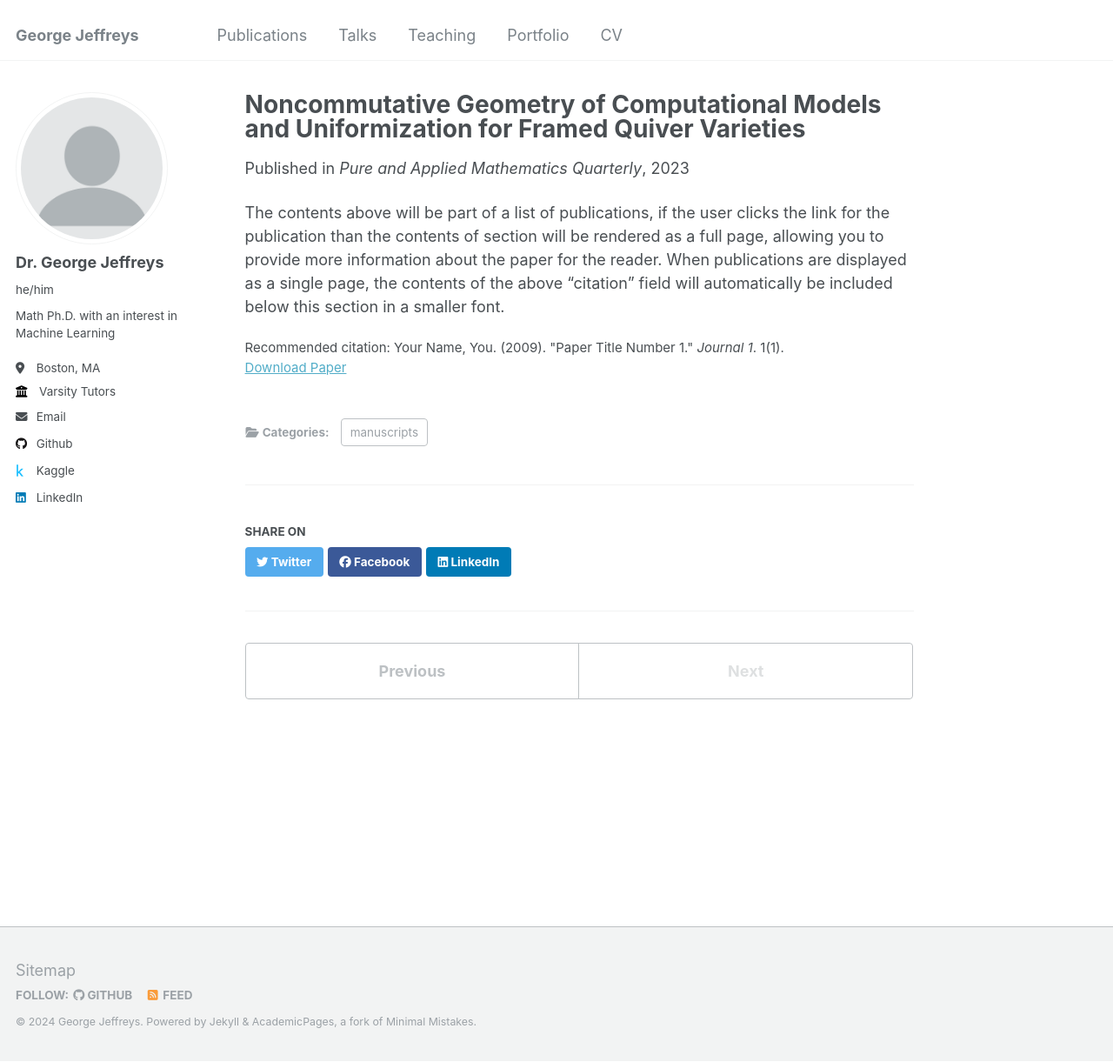
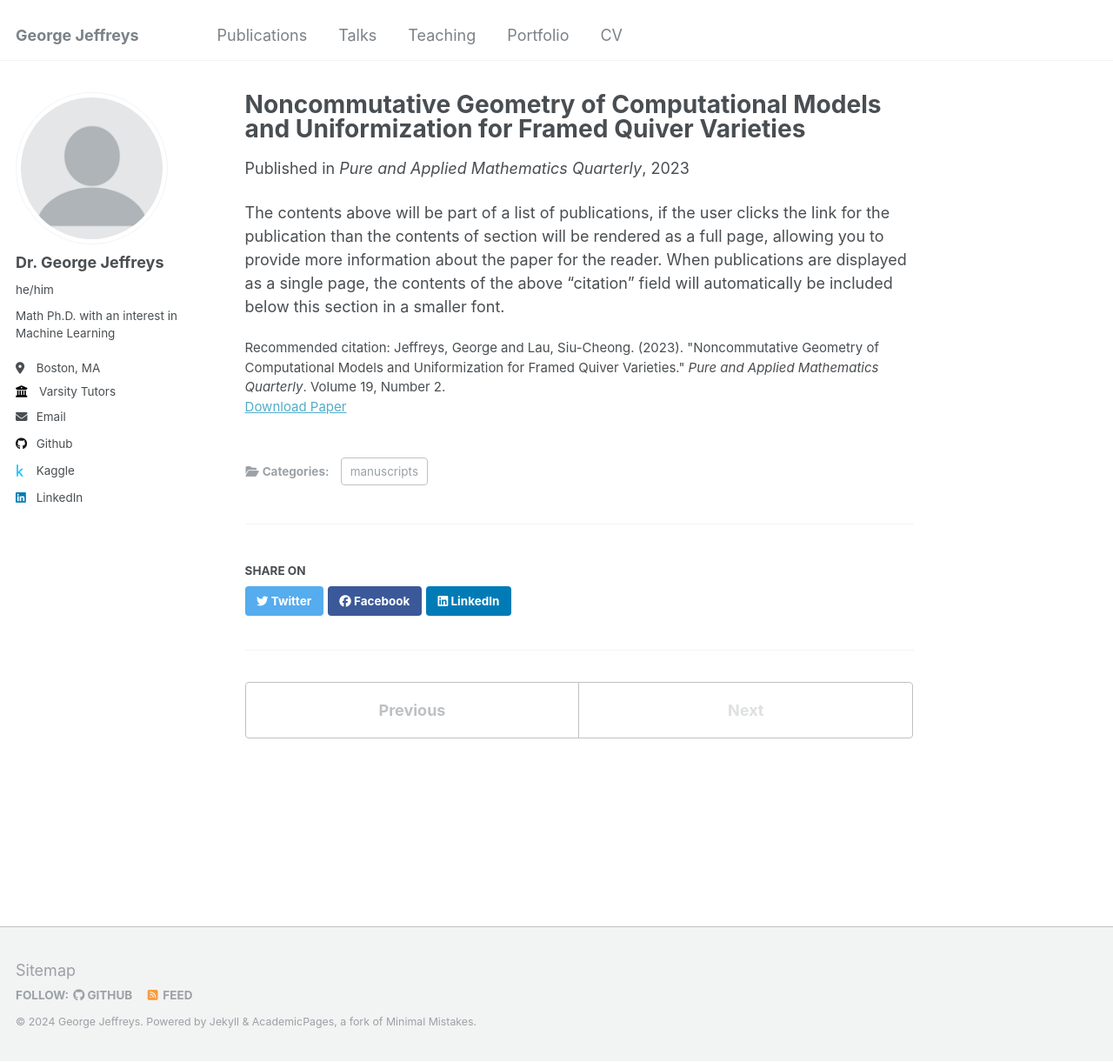
Before and after one commit to G-Jeffreys/G-Jeffreys.github.io, a Jekyll site: the page built from _publications/2009-10-01-paper-title-number-1.md, in a window 1280 px wide and 1221 px high. Shown: the whole window at 87% size. Built offline with Jekyll 4.4.1, drawn with Linux system fonts in a browser that asks for light colours.

Commit message:
Update 2009-10-01-paper-title-number-1.md

```diff
--- a/_publications/2009-10-01-paper-title-number-1.md
+++ b/_publications/2009-10-01-paper-title-number-1.md
@@ -1,14 +1,13 @@
 ---
 title: "Noncommutative Geometry of Computational Models and Uniformization for Framed Quiver Varieties"
-coauthor: "Siu-Cheong Lau"
 collection: publications
 category: manuscripts
 permalink: /publication/2009-10-01-paper-title-number-1
-excerpt: 'This paper is about the number 1. The number 2 is left for future work.'
+excerpt: 'We formulate a mathematical setup for computational neural networks using noncommutative algebras and near-rings, in motivation of quantum automata. We study the moduli space of the corresponding framed quiver representations, and find moduli of Euclidean and non-compact types in light of uniformization.'
 date: 2023-04-01
 venue: 'Pure and Applied Mathematics Quarterly'
 paperurl: 'https://www.intlpress.com/site/pub/pages/journals/items/pamq/content/vols/0019/0002/a012/index.php'
-citation: 'Your Name, You. (2009). &quot;Paper Title Number 1.&quot; <i>Journal 1</i>. 1(1).'
+citation: 'Jeffreys, George and Lau, Siu-Cheong. (2023). &quot;Noncommutative Geometry of Computational Models and Uniformization for Framed Quiver Varieties.&quot; <i>Pure and Applied Mathematics Quarterly</i>. Volume 19, Number 2.'
 ---
 
 The contents above will be part of a list of publications, if the user clicks the link for the publication than the contents of section will be rendered as a full page, allowing you to provide more information about the paper for the reader. When publications are displayed as a single page, the contents of the above "citation" field will automatically be included below this section in a smaller font.
```
